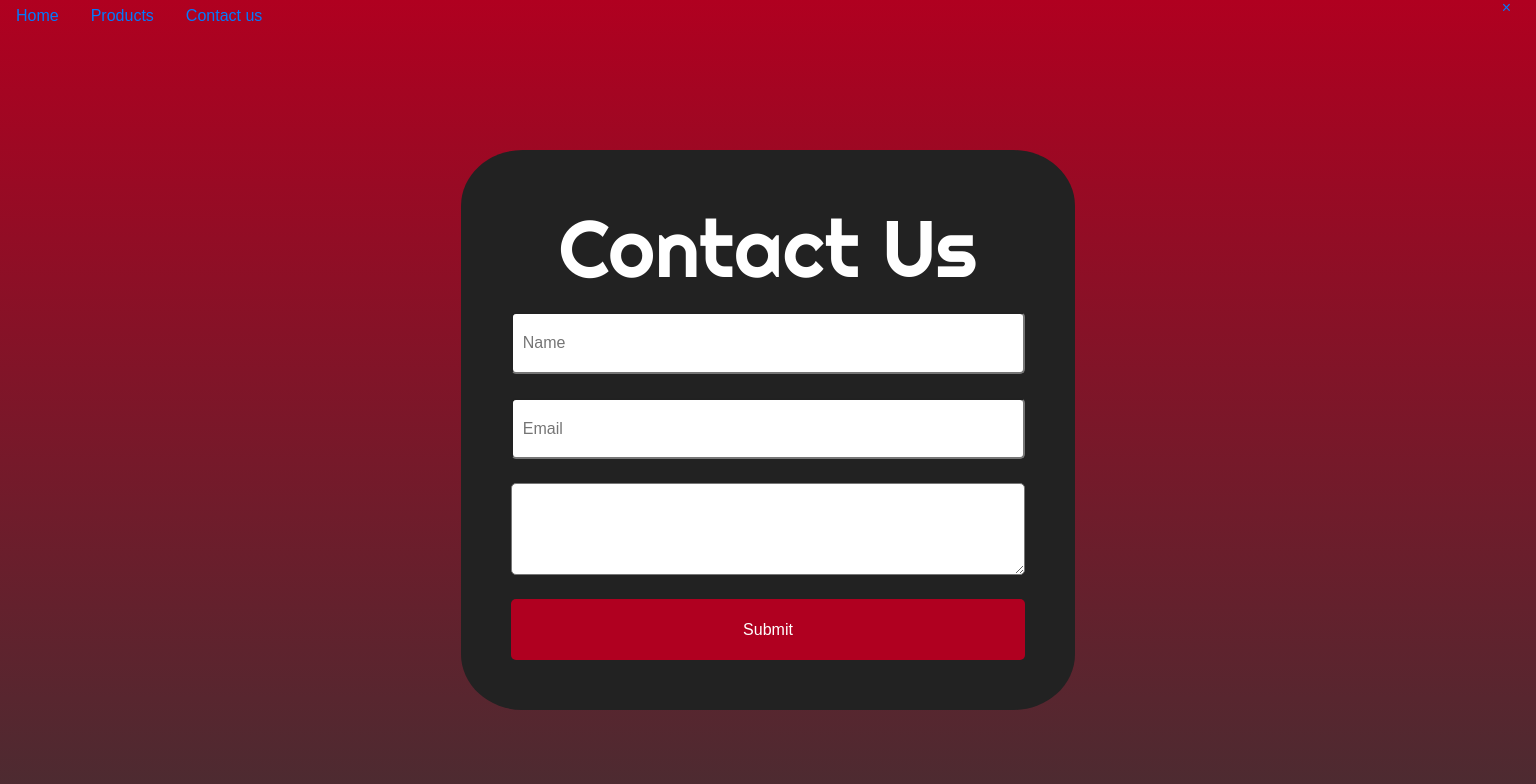
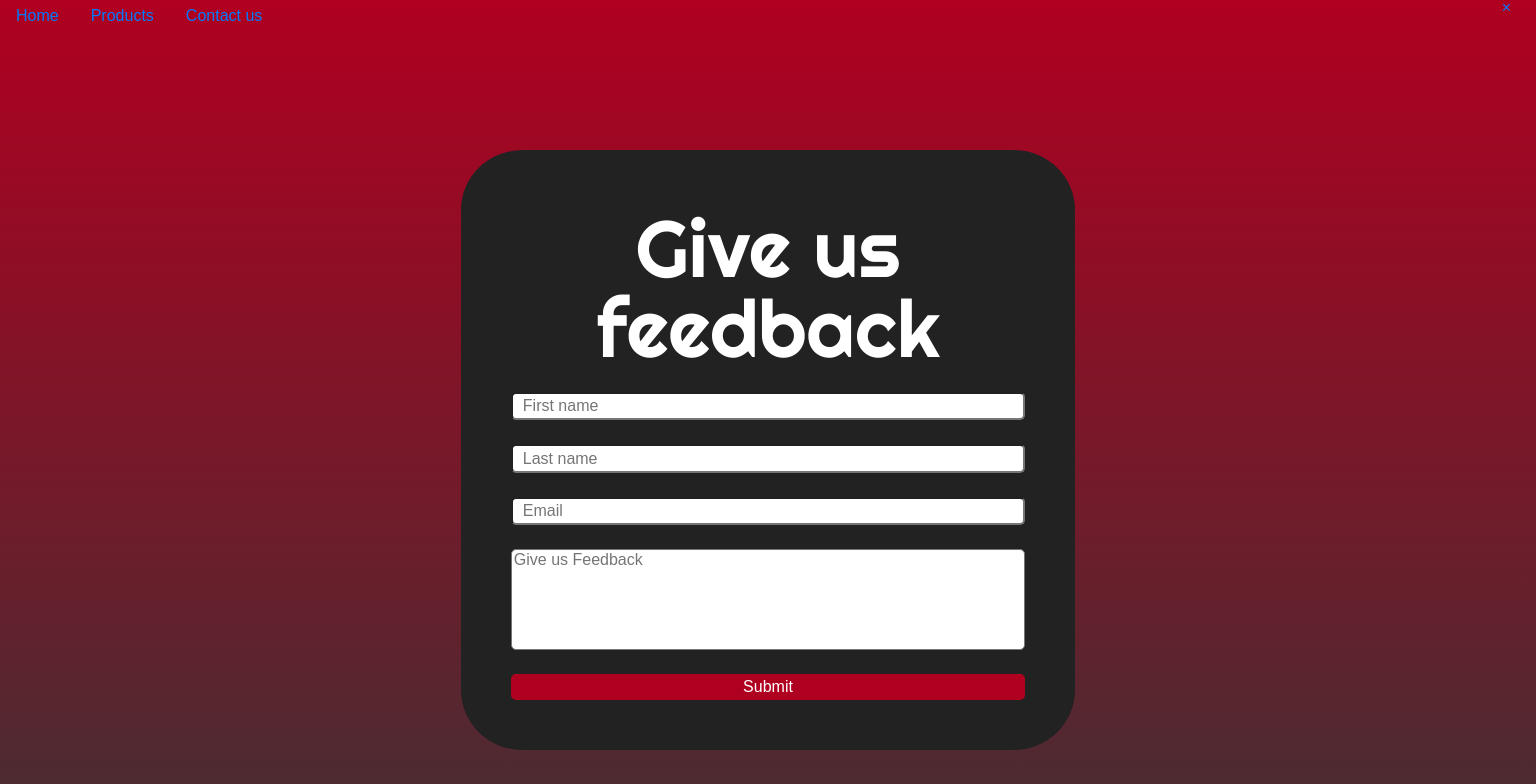
Before and after one commit to luisgaleas-clockwork/Horizon-Phase-3, a React (Create React App) app in the folder client/: page /contact in a window 1536 px wide. Shown: the top 784 px of the page. Built offline with nearby package versions, Linux system fonts and the light colour scheme; no server answers.

Commit message:
added comments to contact page and added new fonts to page.

```diff
--- a/client/src/App.css
+++ b/client/src/App.css
@@ -826,11 +826,15 @@ table {
 
   form {
     width: 40vw;
-    height: 70vh;
+    height: 75vh;
     padding: 50px;
   }
   form input {
     margin-top: 3vh;
+  }
+  form textarea {
+    height: 40vh;
+    resize: none;
   }
 
   .comment_section {
--- a/client/src/Components/Contact/ContactForm.jsx
+++ b/client/src/Components/Contact/ContactForm.jsx
@@ -1,16 +1,17 @@
 import React from 'react'
 
-const Form = () => {
+const Form = (props) => {
+    const {getInfo, submit} =props
     return (
         <main className="form-main">
             <section className="form-bg">
-                <form className="needs-validation form-container" noValidate>
-                <h1>Contact Us</h1>
-                    <input type="text"  id="validationCustom012" placeholder="Name"
-                        required />
-                    <input type="email"  id="validationCustom022" placeholder="Email" required />
-                    <textarea></textarea>
-                    <button type="submit">Submit</button>
+                <form className="needs-validation form-container" method="POST">
+                <h1>Give us feedback</h1>
+                    <input type="text"  name="first_name" placeholder="First name" onChange={getInfo} required />
+                    <input type="text"  name="last_name" placeholder="Last name" onChange={getInfo} required />
+                    <input type="email" name="email"  placeholder="Email" id="validationCustom022" placeholder="Email" onChange={getInfo} required />
+                    <textarea name="contact_comment" placeholder="Give us Feedback" onChange={getInfo}></textarea>
+                    <button type="submit" onClick={submit}>Submit</button>
                 </form>
             </section>
         </main>
--- a/client/src/SitePages/ContactPage.js
+++ b/client/src/SitePages/ContactPage.js
@@ -6,8 +6,32 @@ class Contact extends React.Component {
     constructor() {
         super()
         this.state = {
-            contact: []
+            contact: [],
+            first_name: "",
+            last_name: "",
+            email: "",
+            contact_comment: ""
         }
+    }
+
+    getInfo = (e) => {
+        this.setState({ [e.target.name]: e.target.value })
+        console.log(this.state)
+    }
+    submitInfo = (e) => {
+        e.preventDefault()
+        fetch('api/comment', {
+            method: 'POST',
+            headers: {
+                "Content-Type": "application/json"
+            },
+            body: JSON.stringify({
+                first_name: this.state.first_name,
+                last_name: this.state.last_name,
+                email: this.state.email,
+                contact_comment: this.state.contact_comment
+            })
+        })
     }
 
     componentDidMount() {
@@ -30,7 +54,7 @@ class Contact extends React.Component {
         console.log(`this.state -`, this.state)
         return (
             <div className="contact-main">
-                <Form />
+                <Form getInfo={this.getInfo} submit={this.submitInfo} />
                 <h2>Customer Feedback</h2>
                 <div className="comment_section">
                     {this.state.contact.map((info) => {
--- a/client/src/partials/Contact/_form.scss
+++ b/client/src/partials/Contact/_form.scss
@@ -105,10 +105,14 @@
   }
   form {
     width: 40vw;
-    height: 70vh;
+    height: 75vh;
     padding: 50px;
     input {
       margin-top: 3vh;
+    }
+    textarea{
+      height:40vh;
+      resize: none;
     }
   }
   .comment_section {
```
Also changed, not shown: 1 other file (tests, documents, lock files or other folders).
